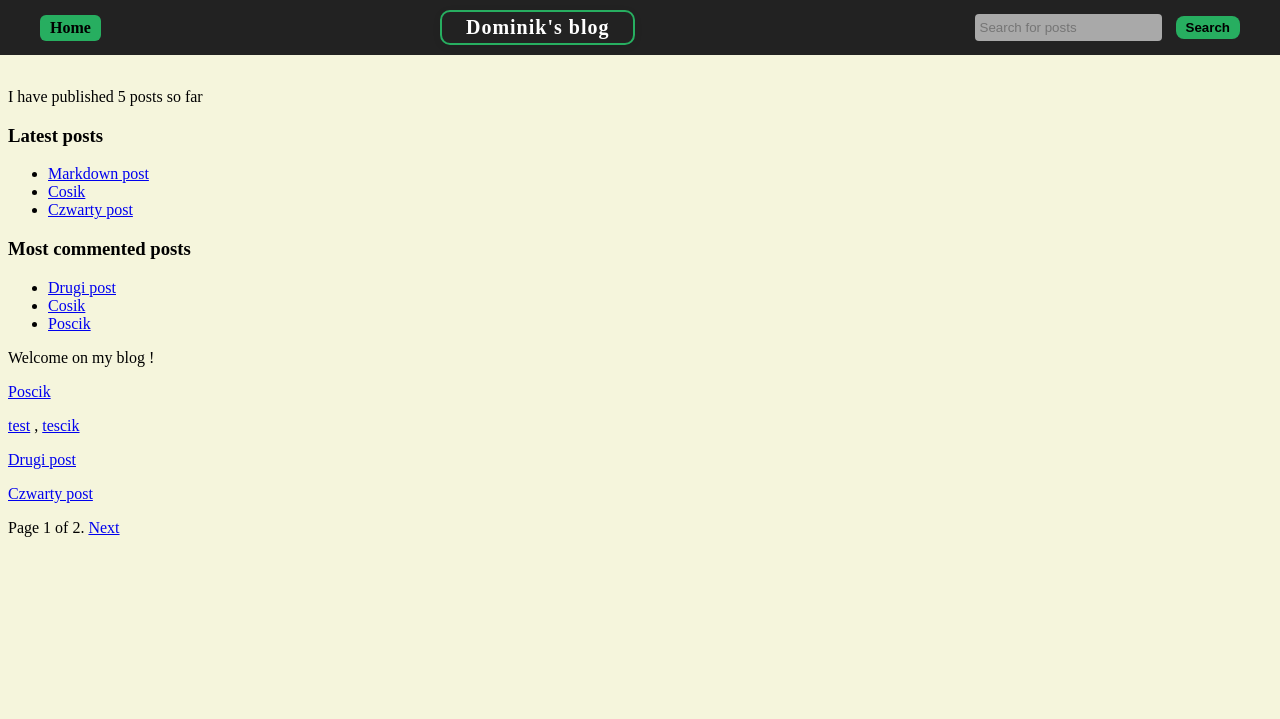
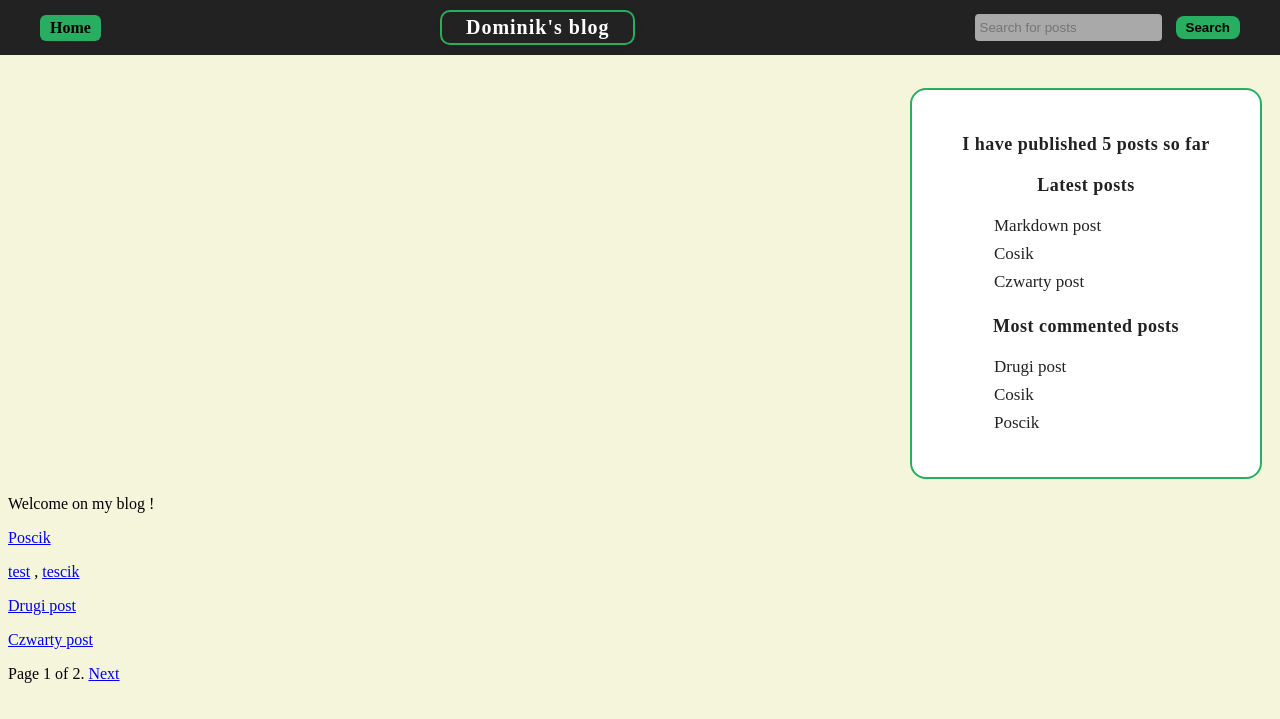
Before and after one commit to JaroDomcio/django-blog, a Django app: page / in a window 1280 px wide. Shown: the top 719 px of the page. Run offline with Django 5.2, Linux system fonts and the light colour scheme; data comes from the database, SQL or seed files in the repository; parts of the project's set-up code (start-up, migrations or seed data) failed here and were passed over.

Commit message:
add box frontend for stats

```diff
--- /dev/null
+++ b/static/enumerating.css
@@ -0,0 +1,20 @@
+.post-enumerating li {
+    list-style: none; /* usuwa kropki */
+    transition: background 0.18s, box-shadow 0.18s;
+    padding: 4px 18px;
+}
+
+.post-button a {
+    display: inline-block;
+    text-decoration: none;
+    color: #222;
+    font-size: 17px;
+    border-radius: 8px;
+    transition: background 0.18s, color 0.18s, transform 0.2s;
+}
+
+.post-button a:hover {
+    color: #27ae60;
+    transform: translateX(6px);
+    box-shadow: 0 2px 14px rgba(39, 174, 96, 0.12);
+}
--- a/static/navbar.css
+++ b/static/navbar.css
@@ -35,7 +35,7 @@ body {
 
 .home-button a{
     display: inline-block; /* manipuluje sposobem wyświetlania */
-    color: black;
+    color: black; /* kolor czcionki */
     background-color: #27ae60;
     border-radius: 6px;
     font-weight: bold;
@@ -55,7 +55,7 @@ body {
     font-weight: bold;
     letter-spacing: 1px;
     padding: 4px 24px;
-    border: 2px solid #27ae60;
+    border: 2px solid #27ae60; /* zielona, cienka ramka */
     border-radius: 10px;
     background: none;
     box-shadow: 0 2px 8px rgba(0,0,0,0.07);
@@ -71,3 +71,30 @@ body {
     border-radius: 4px;
     background-color: darkgrey;
 }
+
+.box-row {
+    min-height: 20vh;           /* wysokość sekcji (70%) */
+    display: flex;
+    align-items: center;        /* wyśrodkowanie w pionie */
+    justify-content: flex-end;  /* do prawej */
+    padding-right: 10px;        /* odstęp od prawej */
+}
+
+.stats-box {
+    min-width: 300px;
+    min-height: 300px;
+    background: #fff;
+    border-radius: 16px;
+    border: 2px solid #27ae60;
+    padding: 24px;
+    color: #222;
+}
+
+.stats-label{
+    font-weight: bold;
+    display: block; /* kazdy w nowej lini */
+    margin: 20px 0 6px 0; /* GÓRA PRAWY DÓŁ LEWY*/
+    letter-spacing: 0.5px;
+    font-size: 18px;
+    text-align: center;
+}
--- a/templates/navbar.html
+++ b/templates/navbar.html
@@ -22,12 +22,14 @@
             <input type="submit" value="Search" class="search-button">
         </form>
     </div>
-    <div>
-        I have published {% total_posts %} posts so far
-        <h3>Latest posts</h3>
-        {% show_latest_posts 3 %}
-        <h3>Most commented posts</h3>
-        {% show_most_commented_posts 3 %}
+    <div class ="box-row">
+        <div class ="stats-box">
+            <span class="stats-label"> I have published {% total_posts %} posts so far</span>
+            <span class="stats-label" >Latest posts</span>
+            {% show_latest_posts 3 %}
+            <span class="stats-label">Most commented posts</span>
+            {% show_most_commented_posts 3 %}
+        </div>
     </div>
     <div>
         {% block content %} {% endblock %}
--- a/templates/post_enumerating_template.html
+++ b/templates/post_enumerating_template.html
@@ -1,7 +1,14 @@
-<ul>
+{% load static %}
+<head>
+    <link rel='stylesheet' href="{% static 'enumerating.css' %}">
+</head>
+
+<ul class="post-enumerating">
     {% for post in posts %}
         <li>
-            <a href="{{ post.get_absolute_url }}">{{ post.title }}</a>
+            <div class="post-button">
+                <a href="{{ post.get_absolute_url }}">{{ post.title }}</a>
+            </div>
         </li>
     {% endfor %}
 </ul>
```
